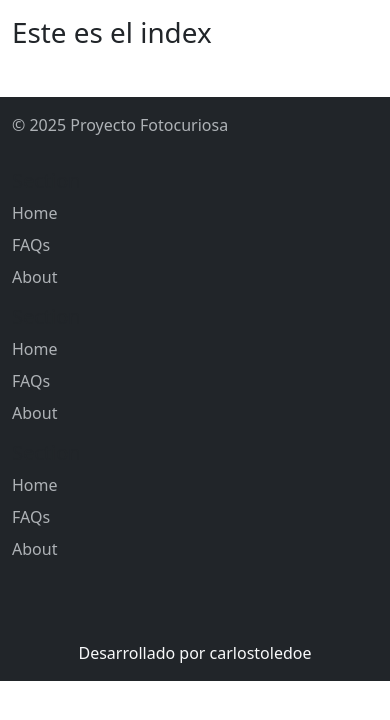
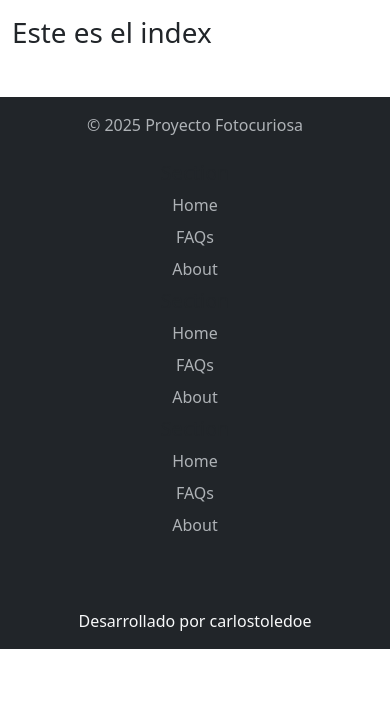
Before and after one commit to carlostoledoe/fotocuriosa, a Django app: page / in a window 390 px wide. Shown: the part 56-776 px from the top of the page. Run offline with Django 5.2, Linux system fonts and the light colour scheme.

Commit message:
style: Modificación de responsividad de textos del footer y botones del navbar en modo móvil

```diff
--- a/main/templates/snippets/footer.html
+++ b/main/templates/snippets/footer.html
@@ -2,14 +2,14 @@
     <!-- <div class="bg-body-tertiary"> -->
     <div class="container">
         <footer class="row row-cols-1 row-cols-sm-2 row-cols-md-5 py-3 my-5">
-            <div class="col mb-2 align-self-center">
+            <div class="col text-center text-md-start align-self-center">
                 <p class="text-body-secondary">&copy; 2025 Proyecto Fotocuriosa</p>
             </div>
 
             <div class="col mb-2">
             </div>
 
-            <div class="col mb-2">
+            <div class="col text-center text-md-start">
                 <h5>Section</h5>
                 <ul class="nav flex-column">
                     <li class="nav-item mb-2"><a href="#" class="nav-link p-0 text-body-secondary">Home</a></li>
@@ -18,7 +18,7 @@
                 </ul>
             </div>
 
-            <div class="col mb-2">
+            <div class="col text-center text-md-start">
                 <h5>Section</h5>
                 <ul class="nav flex-column">
                     <li class="nav-item mb-2"><a href="#" class="nav-link p-0 text-body-secondary">Home</a></li>
@@ -27,7 +27,7 @@
                 </ul>
             </div>
 
-            <div class="col mb-2">
+            <div class="col text-center text-md-start">
                 <h5>Section</h5>
                 <ul class="nav flex-column">
                     <li class="nav-item mb-2"><a href="#" class="nav-link p-0 text-body-secondary">Home</a></li>
--- a/main/templates/snippets/navbar.html
+++ b/main/templates/snippets/navbar.html
@@ -36,7 +36,7 @@
                         <a href="#" class="btn btn-outline-primary btn-sm">Ingresa</a>
                     </li>
                     <li class="nav-item">
-                        <a href="#" class="btn btn-outline-success btn-sm ms-2">Regístrate</a>
+                        <a href="#" class="btn btn-outline-success btn-sm ms-md-2 mt-2 mt-md-0">Regístrate</a>
                     </li>
                     {% endif %}
                 </ul>
```
